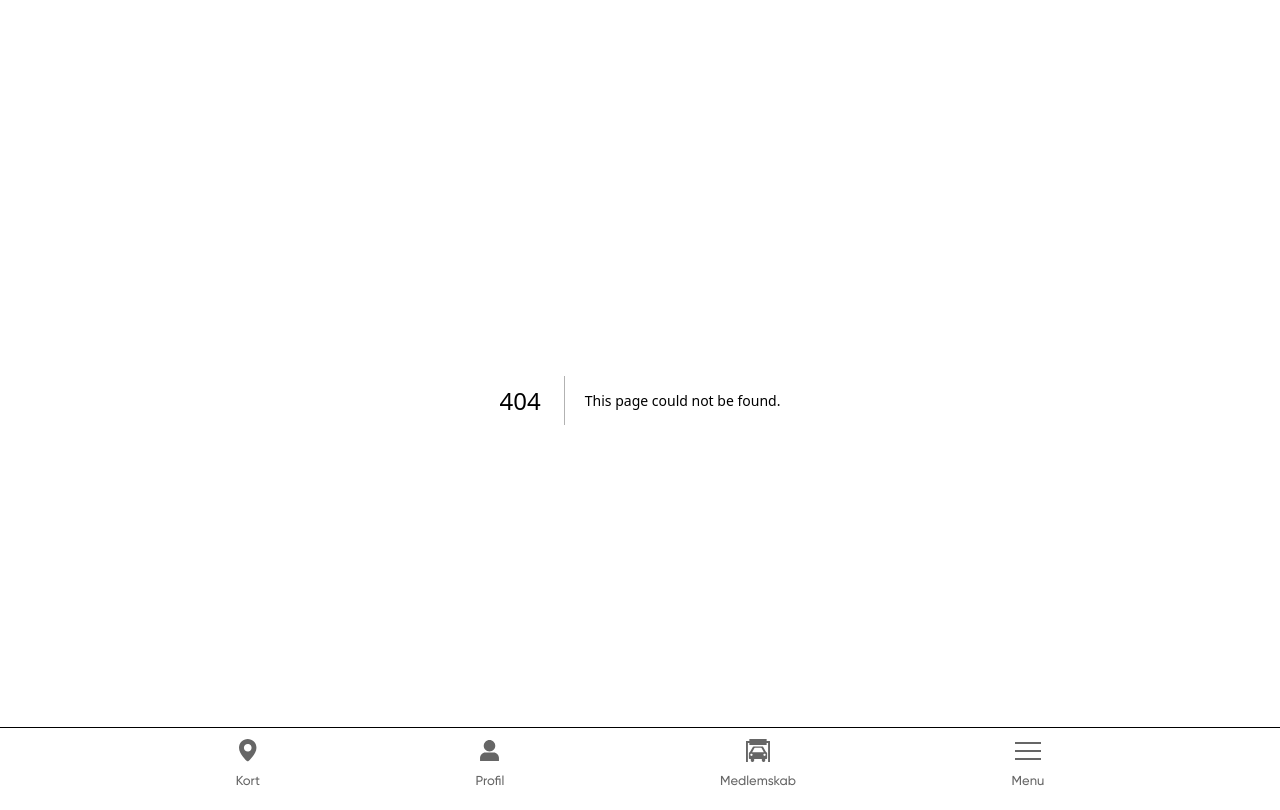
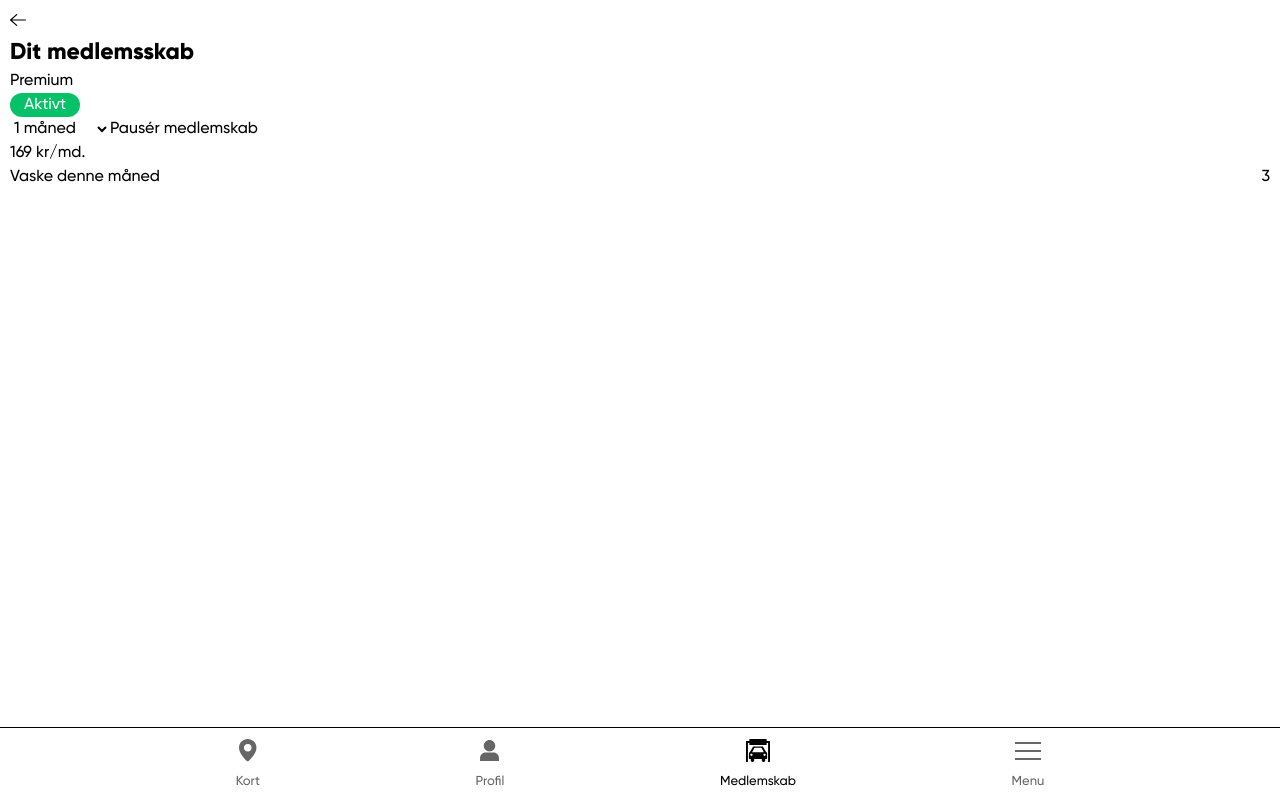
Before and after one commit to Cecilie-Jadach/wash-world-client, a Next.js app: page /membership in a window 1280 px wide. Before the commit this address had no page. Built offline with nearby package versions, Linux system fonts and the light colour scheme.

Commit message:
feat: implement membership pause and reactivation functionality with custom hooks

```diff
--- /dev/null
+++ b/app/hooks/useMembership.ts
@@ -0,0 +1,41 @@
+import { useMutation, useQueryClient } from '@tanstack/react-query'
+
+const pauseMembershipFetch = async (token: string, pauseMonths: number) => {
+    const res = await fetch(`${process.env.NEXT_PUBLIC_BASE_URL}/membership/pause`, {
+        method: 'PATCH',
+        headers: {
+            'Content-Type': 'application/json',
+            'Authorization': `Bearer ${token}`
+        },
+        body: JSON.stringify({ membership_pause_months: pauseMonths })
+    })
+    if (!res.ok) throw new Error((await res.json()).error)
+    return res.json()
+}
+
+const reactivateMembershipFetch = async (token: string) => {
+    const res = await fetch(`${process.env.NEXT_PUBLIC_BASE_URL}/membership/reactivate`, {
+        method: 'PATCH',
+        headers: {
+            'Authorization': `Bearer ${token}`
+        }
+    })
+    if (!res.ok) throw new Error((await res.json()).error)
+    return res.json()
+}
+
+export function useMembership(token: string) {
+    const queryClient = useQueryClient()
+
+    const pauseMutation = useMutation({
+        mutationFn: (pauseMonths: number) => pauseMembershipFetch(token, pauseMonths),
+        onSuccess: () => queryClient.invalidateQueries({ queryKey: ['membership'] })
+    })
+
+    const reactivateMutation = useMutation({
+        mutationFn: () => reactivateMembershipFetch(token),
+        onSuccess: () => queryClient.invalidateQueries({ queryKey: ['membership'] })
+    })
+
+    return { pauseMutation, reactivateMutation }
+}
--- /dev/null
+++ b/app/login/page.tsx
@@ -0,0 +1,41 @@
+"use client"
+
+import { useState } from 'react'
+import { useRouter } from 'next/navigation'
+
+export default function LoginPage() {
+    const router = useRouter()
+    const [error, setError] = useState<string>('')
+
+    const handleSubmit = async (e: React.SubmitEvent<HTMLFormElement>) => {
+        e.preventDefault()
+        const formData = new FormData(e.currentTarget)
+
+        const response = await fetch(`${process.env.NEXT_PUBLIC_BASE_URL}/login`, {
+            method: 'POST',
+            body: formData
+        })
+
+        const data = await response.json()
+
+        if (!response.ok) {
+            setError(data.error)
+            return
+        }
+
+        // Gem token i localStorage
+        localStorage.setItem('token', data.access_token)
+
+        // Send brugeren videre til forsiden
+        router.push('/')
+    }
+
+    return (
+        <form onSubmit={handleSubmit}>
+            <input type="email" name="email" placeholder="Email" />
+            <input type="password" name="password" placeholder="Adgangskode" />
+            {error && <p>{error}</p>}
+            <button type="submit">Log ind</button>
+        </form>
+    )
+}
--- /dev/null
+++ b/app/membership/page.tsx
@@ -0,0 +1,23 @@
+"use client"
+
+import { useState, useEffect } from 'react'
+import ReturnArrow from "../../components/ReturnArrow"
+import MembershipStatusCard from "../../components/MembershipStatusCard"
+
+export default function page() {
+    const status = "active"
+    const [token, setToken] = useState<string>('')
+
+    useEffect(() => {
+        const storedToken = localStorage.getItem('token')
+        if (storedToken) setToken(storedToken)
+    }, [])
+
+return (
+    <main className="m-2xs pb-xl">
+        <ReturnArrow/>
+        <h1 className="font-extrabold text-xl">Dit medlemsskab</h1>
+        <MembershipStatusCard membership="Premium" price={169} washes={3} status={status} token={token}/>
+    </main>
+)
+}
--- /dev/null
+++ b/app/profile/page.tsx
@@ -0,0 +1,6 @@
+
+export default function page() {
+return (
+    <div>Profile page</div>
+)
+}
--- /dev/null
+++ b/components/MembershipStatusCard.tsx
@@ -0,0 +1,78 @@
+"use client"
+import { useState } from 'react'
+import { MembershipStatus, MembershipStatusCardProps } from "../types/membership"
+import { useMembership } from "../app/hooks/useMembership"
+
+export default function MembershipStatusCard({ membership, price, washes, status, token }: MembershipStatusCardProps) {
+    // State til at holde styr på om medlemskabet er aktivt eller pauseret
+    const [membershipStatus, setMembershipStatus] = useState<MembershipStatus>(status)
+    // State til antal måneder brugeren vil pausere
+    const [pauseMonths, setPauseMonths] = useState<number>(1)
+    // Hent pause og reactivate mutations fra custom hook useMembership.ts
+    const { pauseMutation, reactivateMutation } = useMembership(token)
+
+    // Kaldes når brugeren klikker på "Pausér medlemskab"
+    const handlePause = async () => {
+        // mutateAsync kalder pauseMembershipFetch med pauseMonths
+        await pauseMutation.mutateAsync(pauseMonths)
+        // Opdater state så UI'et skifter til "På pause"
+        setMembershipStatus('paused')
+    }
+
+    // Kaldes når brugeren klikker på "Genaktiver medlemsskab"
+    const handleReactivate = async () => {
+        // mutateAsync kalder reactivateMembershipFetch
+        await reactivateMutation.mutateAsync()
+        // Opdater state så UI'et skifter til "Aktivt"
+        setMembershipStatus('active')
+    }
+
+    return (
+        <div>
+            <div>
+                <p>{membership}</p>
+                <div>
+                    {/* Status label skifter farve og tekst afhængigt af membershipStatus */}
+                    <span className={membershipStatus === 'active'
+                        ? 'bg-green-white-background text-white px-xs py-4xs rounded-full'
+                        : 'bg-grey-10 text-black px-xs py-4xs rounded-full'}>
+                        {membershipStatus === 'active' ? 'Aktivt' : 'På pause'}
+                    </span>
+
+                    {membershipStatus === 'active' ? (
+                        <div>
+                            <select onChange={(e) => setPauseMonths(Number(e.target.value))}>
+                                <option value={1}>1 måned</option>
+                                <option value={2}>2 måneder</option>
+                                <option value={3}>3 måneder</option>
+                            </select>
+                            {/* disabled mens requesten kører så brugeren ikke klikker flere gange */}
+                            <button
+                                onClick={handlePause}
+                                disabled={pauseMutation.isPending}
+                            >
+                                {/* Skift tekst mens der ventes på svar fra Flask */}
+                                {pauseMutation.isPending ? 'Venter...' : 'Pausér medlemskab'}
+                            </button>
+                        </div>
+                    ) : (
+                        <button
+                            onClick={handleReactivate}
+                            disabled={reactivateMutation.isPending}
+                        >
+                            {reactivateMutation.isPending ? 'Venter...' : 'Genaktivér medlemskab'}
+                        </button>
+                    )}
+                    {/* Vis fejlbesked hvis requesten fejler */}
+                    {pauseMutation.isError && <p>{pauseMutation.error.message}</p>}
+                    {reactivateMutation.isError && <p>{reactivateMutation.error.message}</p>}
+                </div>
+            </div>
+            <p>{price} kr/md.</p>
+            <div className="flex justify-between">
+                <p>Vaske denne måned</p>
+                <p>{washes}</p>
+            </div>
+        </div>
+    )
+}
--- a/components/Navbar.tsx
+++ b/components/Navbar.tsx
@@ -19,7 +19,7 @@ export default function Navbar() {
             {/* MENU */}
             <div className={`${activeMenu ? "left-[0px]" : "left-[-400px]"
                 } fixed top-[0px] px-m pt-2xl flex flex-col gap-xs text-xl font-extrabold text-white bg-black w-max h-screen z-0 duration-500`}>
-                <Link href="/medlemskab">Medlemskab</Link>
+                <Link href="/membership">Medlemskab</Link>
                 <div className="flex flex-col gap-s">
                     <p onClick={() => setActiveSupport(!activeSupport)}>Kontakt support</p>
                     <div className={`flex flex-col gap-3xs overflow-hidden transition-all duration-300 ease-in-out ${activeSupport ? 'max-h-[200px] opacity-100' : 'max-h-0 opacity-0'
@@ -43,7 +43,7 @@ export default function Navbar() {
                     Kort
                 </Link>
 
-                <Link href="/profil" className={`flex flex-col gap-3xs ${isActive('/profil')}`}>
+                <Link href="/profile" className={`flex flex-col gap-3xs ${isActive('/profile')}`}>
                     <div className="h-sm flex justify-center items-center">
                         <svg xmlns="http://www.w3.org/2000/svg" width="19" height="21" viewBox="0 0 18 20" fill="none">
                             <path d="M3.5 5.5C3.5 4.04131 4.07946 2.64236 5.11091 1.61091C6.14236 0.579463 7.54131 0 9 0C10.4587 0 11.8576 0.579463 12.8891 1.61091C13.9205 2.64236 14.5 4.04131 14.5 5.5C14.5 6.95869 13.9205 8.35764 12.8891 9.38909C11.8576 10.4205 10.4587 11 9 11C7.54131 11 6.14236 10.4205 5.11091 9.38909C4.07946 8.35764 3.5 6.95869 3.5 5.5ZM0 17C0 15.6739 0.526784 14.4021 1.46447 13.4645C2.40215 12.5268 3.67392 12 5 12H13C14.3261 12 15.5979 12.5268 16.5355 13.4645C17.4732 14.4021 18 15.6739 18 17V20H0V17Z" fill="currentColor" />
@@ -52,7 +52,7 @@ export default function Navbar() {
                     Profil
                 </Link>
 
-                <Link href="/medlemskab" className={`flex flex-col gap-3xs ${isActive('/medlemskab')}`}>
+                <Link href="/membership" className={`flex flex-col gap-3xs ${isActive('/membership')}`}>
                     <div className="h-sm flex justify-center items-center">
                         <svg xmlns="http://www.w3.org/2000/svg" width="24" height="23" viewBox="0 0 20 19" fill="none">
                             <path d="M17.2 1.61633V0H2.8V1.61633H0V18.9919H1.6V3.23267H2.8V4.849H17.2V3.23267H18.4V18.9919H20V1.61633H17.2ZM16.82 10.9103L14.212 6.41684C14.108 6.22288 13.848 6.06529 13.632 6.06529H6.368C6.152 6.06529 5.892 6.22288 5.792 6.42088L3.184 10.9183C2.756 10.9183 2.404 11.282 2.404 11.7265V15.7673C2.404 16.2118 2.756 16.5755 3.184 16.5755H4.004V17.7878C4.004 18.4545 4.488 19 5.132 19H5.524C6.168 19 6.808 18.4545 6.808 17.7878V16.5755H13.208V17.7878C13.208 18.4545 13.848 19 14.492 19H14.884C15.528 19 16.012 18.4545 16.012 17.7878V16.5755H16.832C17.26 16.5755 17.612 16.2118 17.612 15.7673V11.7265C17.612 11.282 17.26 10.9183 16.832 10.9183L16.82 10.9103ZM4.544 14.1429C4.008 14.1429 3.568 13.6903 3.568 13.1327C3.568 12.5751 4.004 12.1225 4.544 12.1225C5.084 12.1225 5.52 12.5751 5.52 13.1327C5.52 13.6903 5.084 14.1429 4.544 14.1429ZM5.128 10.9103L6.904 7.63313C7 7.43513 7.256 7.2735 7.468 7.2735H12.536C12.752 7.2735 13.004 7.43513 13.1 7.63313L14.876 10.9103H5.132H5.128ZM15.456 14.1429C14.92 14.1429 14.48 13.6903 14.48 13.1327C14.48 12.5751 14.916 12.1225 15.456 12.1225C15.996 12.1225 16.432 12.5751 16.432 13.1327C16.432 13.6903 15.996 14.1429 15.456 14.1429Z" fill="currentColor" />
--- /dev/null
+++ b/components/ReturnArrow.tsx
@@ -0,0 +1,14 @@
+"use client"
+//https://nextjs.org/docs/pages/api-reference/functions/use-router
+import { useRouter } from 'next/navigation'
+import Image from 'next/image'
+
+export default function ReturnArrow() {
+    const router = useRouter()
+
+return (
+    <button onClick={() => router.back()}>
+        <Image src="/icons/arrow_left_icon.svg" alt="left arrow icon" height={16} width={16}/>
+    </button>
+)
+}
--- /dev/null
+++ b/types/membership.ts
@@ -0,0 +1,9 @@
+export type MembershipStatus = 'active' | 'paused'
+
+export type MembershipStatusCardProps = {
+    membership: string
+    price: number
+    washes: number
+    status: MembershipStatus
+    token: string
+}
```
Also changed, not shown: public/icons/arrow_left_icon.svg (added).
